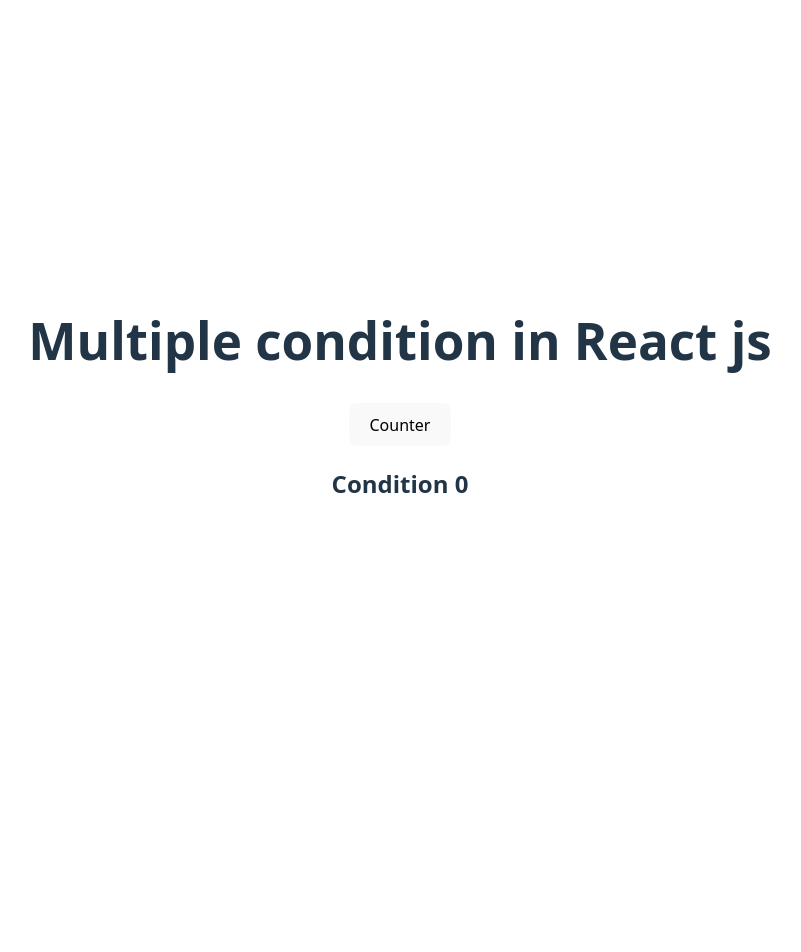
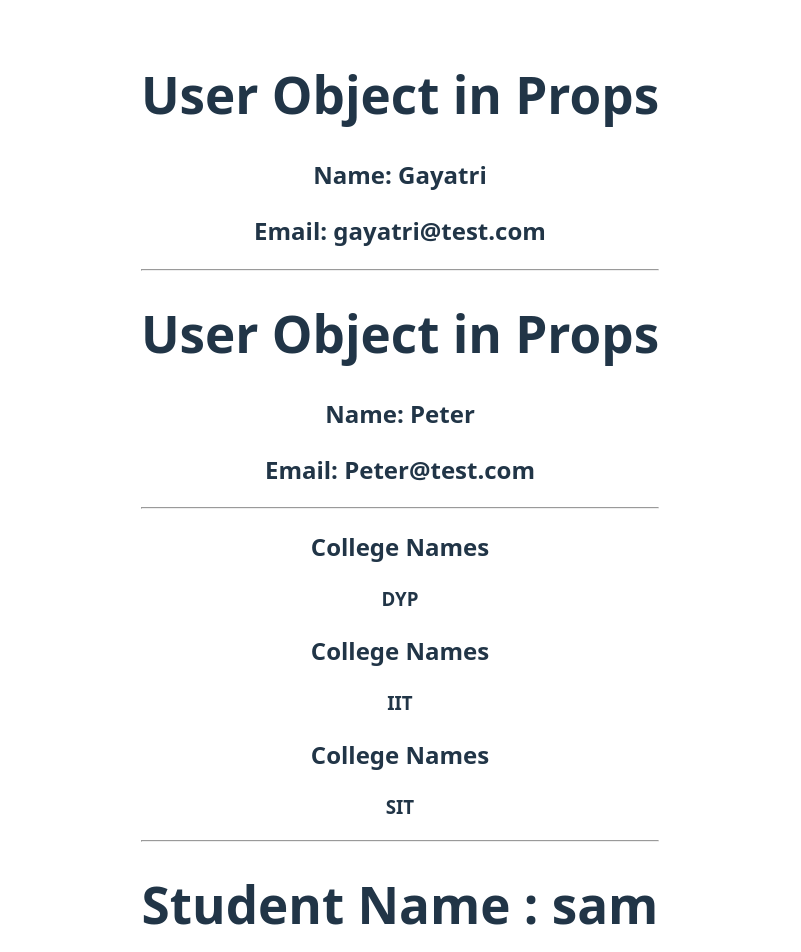
Before and after one commit to GayatriKolhapure/Learn-Online-ReactJS-Step-By-Step, a React (Vite) app in the folder React-2nd/: page / in a window 1280 px wide. Shown: the top 952 px of the page, without its empty margins (240-1041 px from the left). Before the commit the page ends 800 px from the top, so only its background shows below. Built offline with nearby package versions, Linux system fonts and the light colour scheme.

Commit message:
Props 1st

```diff
--- a/React-2nd/src/App.jsx
+++ b/React-2nd/src/App.jsx
@@ -5,8 +5,29 @@
 import TaskFourState from './Task4State.jsx'
 import TaskFive from './task5.jsx'
 import TaskSix from './Task6.jsx'
+import TaskSeven, {User} from './Task&Props.jsx'
+import College from './College.jsx'
+import Student from './Student.jsx'
+
+import { useState } from 'react'
 
 function App() {
+  // let name = "Gayatri";
+  let userObj1 = {
+    name:"Gayatri",
+    age:21,
+    email:"gayatri@test.com"
+  };
+  let userObj2 = {
+    name:"Peter",
+    age:25,
+    email:"Peter@test.com"
+  };
+
+  let collegeName = ["IIT","DYP",'SIT','KIT']
+
+  const [student, setStudent]=useState("sam");
+
 
   return (
     <>
@@ -15,7 +36,19 @@
     {/* <TaskThree/> */}
     {/* <TaskFourState/> */}
     {/* <TaskFive/> */}
-    <TaskSix/>
+    {/* <TaskSix/> */}
+    {/* <TaskSeven name={name}age={21} /> */}
+    <User user={userObj1} />
+    <User user={userObj2} />
+
+    <College name={collegeName[1]}/>
+    <College name={collegeName[0]}/>
+    <College name={collegeName[2]}/>
+
+
+
+    {student && < Student name={student}/>}
+    <button onClick={()=>setStudent("Ram")}>Change Student name</button>
     </>
   )
 }
--- /dev/null
+++ b/React-2nd/src/College.jsx
@@ -0,0 +1,11 @@
+function College({name}){
+    //console.log(props);
+
+    return(
+        <>
+        <h2>College Names</h2>
+        <h3>{name} </h3>
+        </>
+    )
+}
+export default College;
--- /dev/null
+++ b/React-2nd/src/Student.jsx
@@ -0,0 +1,12 @@
+function Student({name}){
+    return(
+        <>
+        <hr/>
+            <h1>Student Name : {name}</h1>
+        <hr/>
+        </>
+
+    )
+
+}
+export default Student;
--- /dev/null
+++ b/React-2nd/src/Task&Props.jsx
@@ -0,0 +1,32 @@
+function TaskProps({name, age}){
+    // console.log(props.name);
+    console.log(name);
+    console.log(age);
+
+
+
+    return(
+        <>
+        <h1>User Component</h1>
+        {/* <h2>{props.name}</h2> */}
+        <h2>Name: {name}</h2>
+        <h2>age: {age}</h2>
+
+        </>
+
+    )
+
+}
+export default TaskProps;
+
+
+export function User({user}){
+    return(
+        <>
+        <h1>User Object in Props</h1>
+        <h2>Name: {user.name}</h2>
+        <h2>Email: {user.email}</h2>
+        <hr></hr>
+        </>
+    )
+}
```
